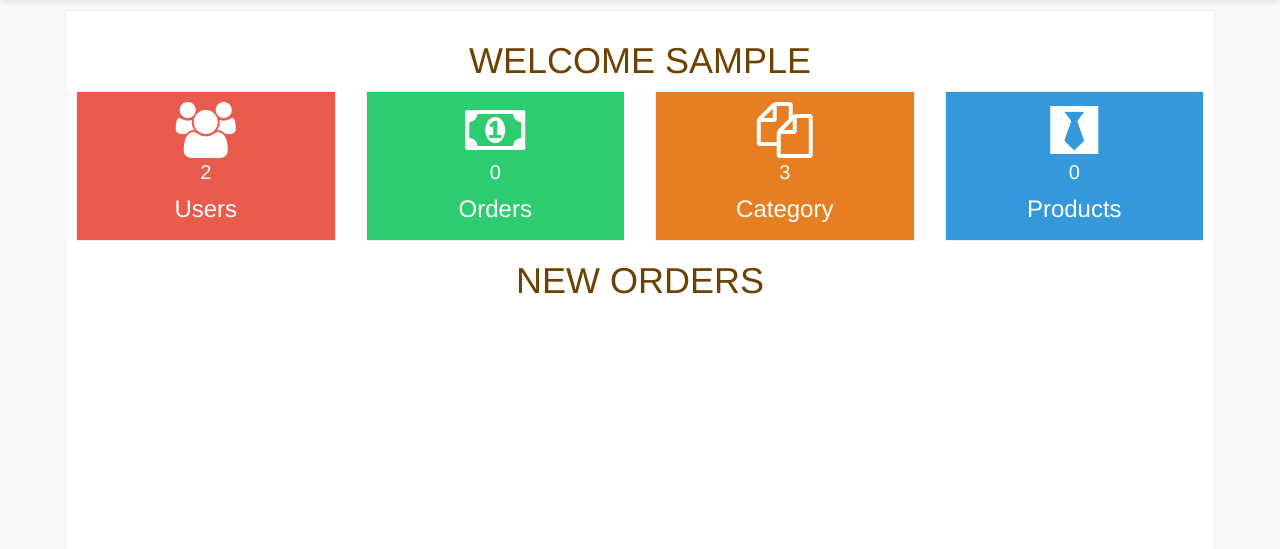
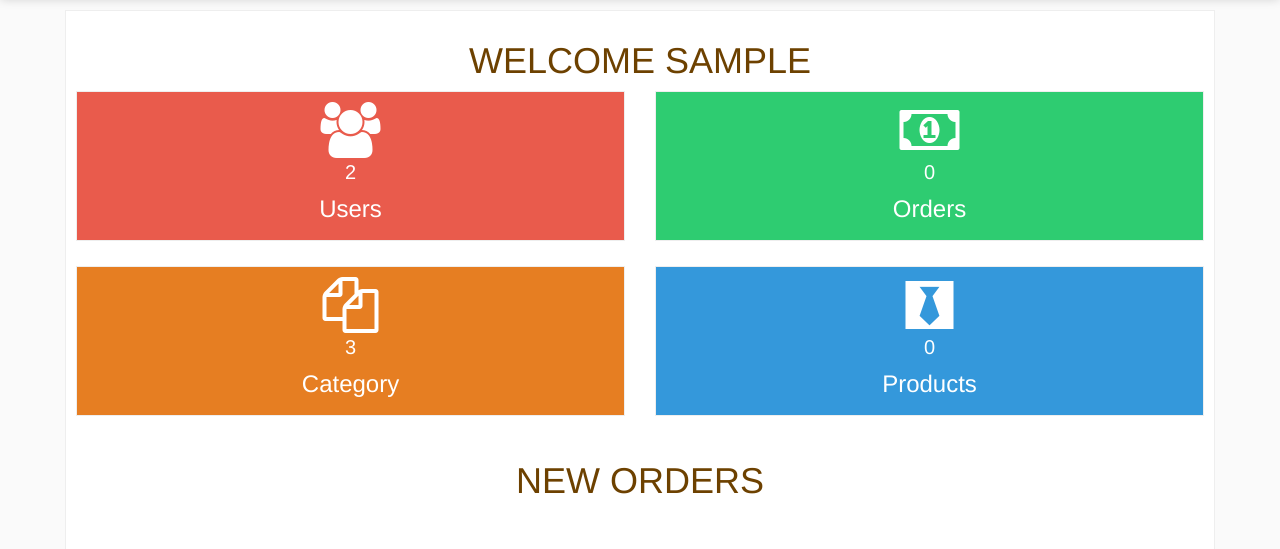
Before and after one commit to Nakamint/eProjects, a PHP site: page /admin/index.php in a window 1280 px wide. Shown: the part 52-601 px from the top of the page. Run offline with PHP 8.4, Linux system fonts and the light colour scheme; the visitor is signed in with stand-in values (Sample User, id 1); data comes from the database, SQL or seed files in the repository; data that the repository does not hold is empty; some libraries are stand-ins or nearby versions.

Commit message:
update code

```diff
--- a/admin/inc/header.php
+++ b/admin/inc/header.php
@@ -7,6 +7,7 @@
   <title>Admin Panel</title>
   <meta charset="utf-8">
   <meta name="viewport" content="width=device-width, initial-scale=1">
+  <link rel="icon" type="image/x-icon" href="images/favicon.ico">
   <link rel="stylesheet" href="./../css/bootstrap.min.css">
  <link rel="stylesheet" href="https://maxcdn.bootstrapcdn.com/font-awesome/4.4.0/css/font-awesome.min.css">
  <link rel="stylesheet" type="text/css" href="../css/style.css">
--- a/admin/index.php
+++ b/admin/index.php
@@ -13,7 +13,7 @@
       $category_count = $db->GetNum("category", null);
       ?>
       <div class="row">
-        <div class="col-sm-3">
+        <div class="col-sm-6" style="margin-bottom: 25px;">
           <a href="users.php" class="a">
           <div class="tile-container bg-red">
             <i class='fa fa-users icon-medium'></i>
@@ -23,7 +23,7 @@
           </a>
         </div>
 
-        <div class="col-sm-3">
+        <div class="col-sm-6" style="margin-bottom: 25px;">
         <a href="order.php?status=1" class="a">
           <div class="tile-container bg-green">
             <i class='fa fa-money icon-medium'></i>
@@ -33,7 +33,7 @@
           </a>
         </div>
 
-        <div class="col-sm-3">
+        <div class="col-sm-6" style="margin-bottom: 25px;">
           <a href="category.php" class="a">
           <div class="tile-container bg-orange">
             <i class='fa fa-files-o icon-medium'></i>
@@ -43,7 +43,7 @@
           </a>
         </div>
 
-        <div class="col-sm-3">
+        <div class="col-sm-6" style="margin-bottom: 25px;">
           <a href="product.php" class="a">
           <div class="tile-container bg-blue">
             <i class='fa fa-black-tie icon-medium'></i>
```
Also changed, not shown: images/favicon.ico (added).
